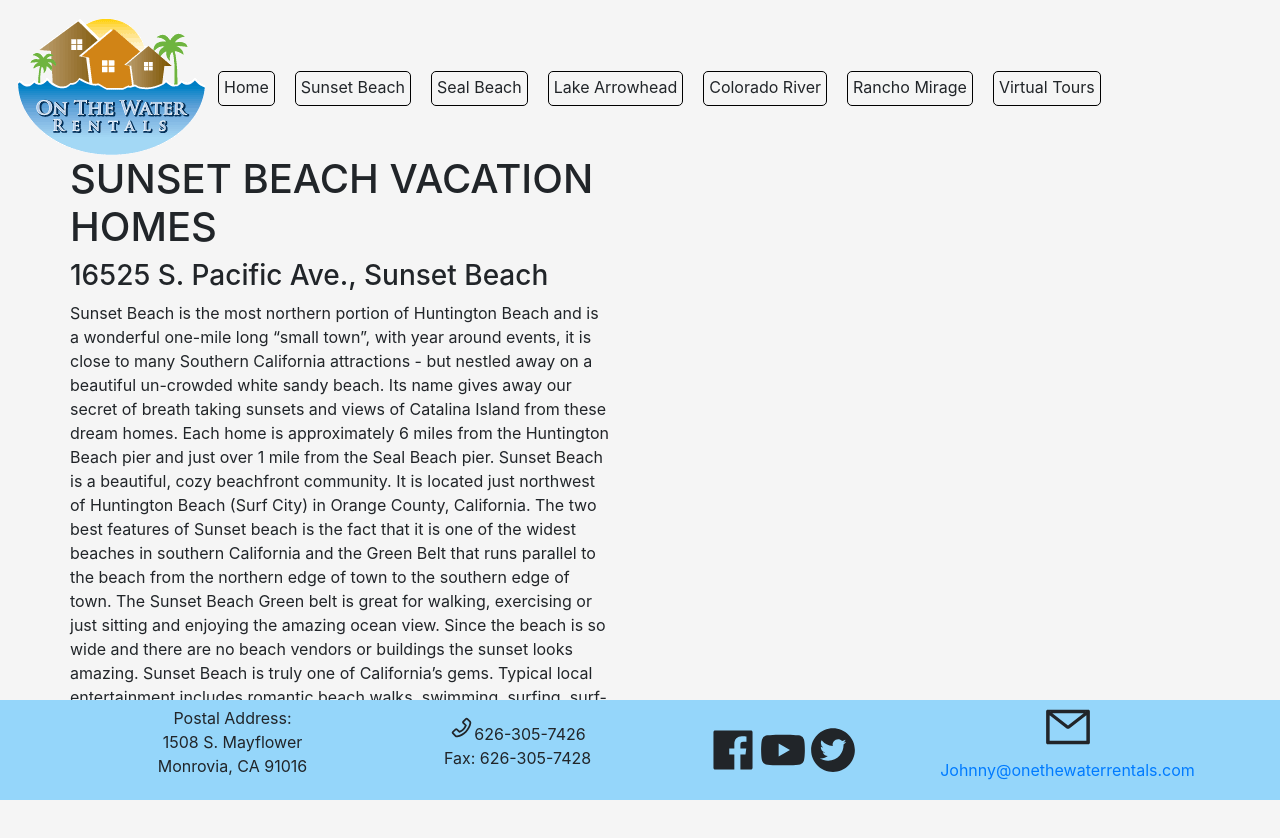
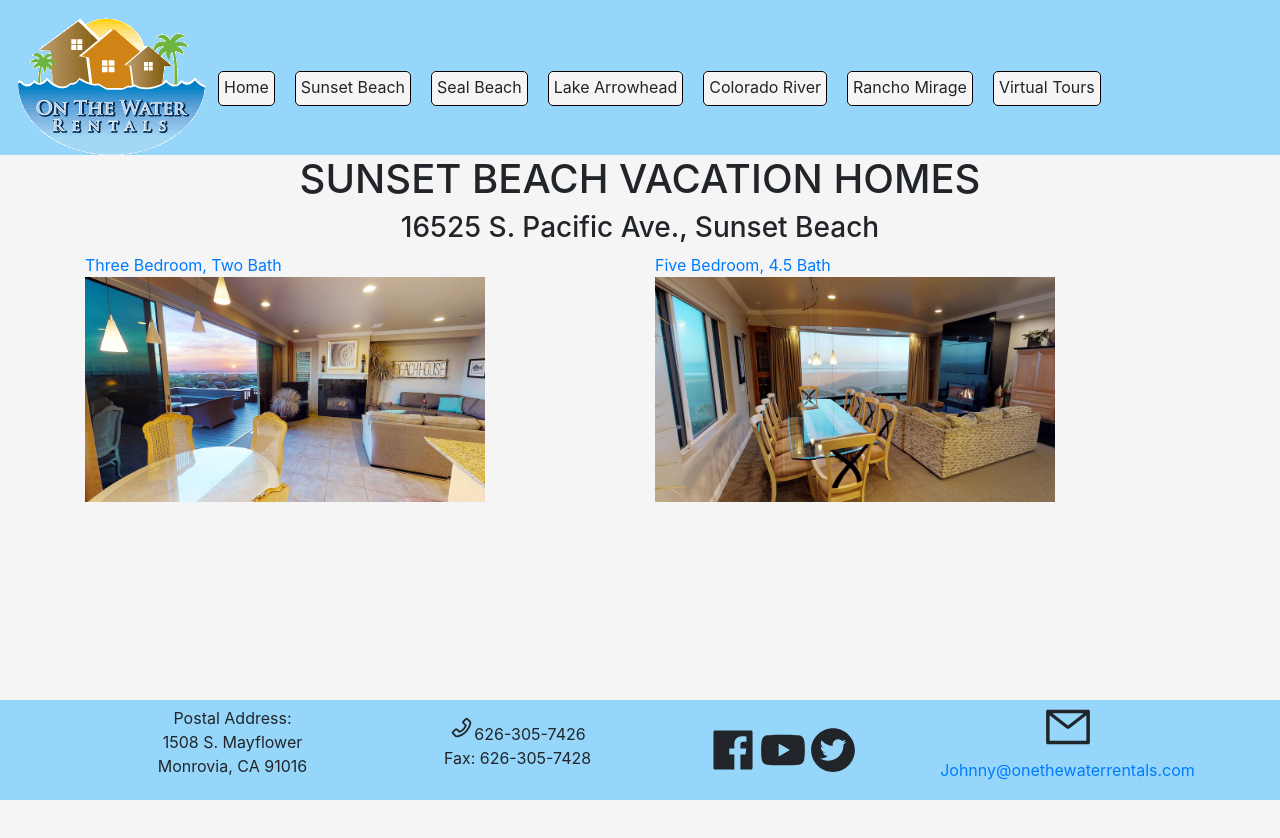
Before and after one commit to ArtimusMaximus/otwrentalsclone2, a React (Create React App) app: page /sunsetbeach in a window 1280 px wide. Shown: the top 838 px of the page. After the commit the page ends 800 px from the top, so only its background shows below. Built offline with nearby package versions, Linux system fonts and the light colour scheme.

Commit message:
modal data hook added for matterport scans, two separate pages for sunsetb properties

```diff
--- a/src/components/Navbar.js
+++ b/src/components/Navbar.js
@@ -14,11 +14,8 @@ function Navbar() {
        color: 'inherit'
     }
 
-
-
     return (
         <>
-
         <div className="row navbar">
             <div className='d-flex align-items-center justify-content-center'>
                 <span className="logo"><img src={logo} style={{margin: '3px'}} /></span>
@@ -54,7 +51,6 @@ function Navbar() {
                 </div>
             </div>
         </div>
-
         </>
     )
 }
--- a/src/components/VirtualTour.js
+++ b/src/components/VirtualTour.js
@@ -1,13 +1,40 @@
-import React, { useState } from 'react';
+import React, { useState, useEffect } from 'react';
 import { BiCameraHome } from 'react-icons/bi'
 import { ModalBody } from 'react-bootstrap';
 import Modal from 'react-bootstrap/Modal';
-import './virtualtour.css'
+import { useLocation } from 'react-router-dom';
+import './virtualtour.css';
 
 export default () => {
 
+    let location = useLocation();
     const [showModal, setShowModal] = useState(false)
     const [modalData, setModalData] = useState(null)
+    const [matterPortData, setMatterPortData] = useState(null)
+
+    const mpRanchoLink = "https://my.matterport.com/show/?m=ZEdd1jvH29x"
+
+    const sunsetBeachLink1 = "https://my.matterport.com/show/?m=xZK8fEohnrn"
+    const sunsetBeachLink2 = "https://my.matterport.com/show/?m=v7rzBd5KLPd"
+    const lakeArrowLink = 'aa'
+
+
+    useEffect(() => {
+        console.log(location.pathname)
+        // location.pathname === '/ranchomirage' ? setMatterPortData(mpRanchoLink) : null
+        setMatterPortData()
+    }, [location])
+
+    const handleClick = () => {
+        location.pathname === '/ranchomirage' ? setMatterPortData(mpRanchoLink)
+        : location.pathname === '/sunsetbeach1' ? setMatterPortData(sunsetBeachLink1)
+        : location.pathname === '/sunsetbeach2' ? setMatterPortData(sunsetBeachLink2)
+        : location.pathname === '/lakearrowhead' ? setMatterPortData(lakeArrowLink)
+        : alert('Matterport error')
+
+    }
+
+
 
     const iframeStyles = {
         allowFullScreen: true,
@@ -16,7 +43,7 @@ export default () => {
         height: '387px',
         frameBorder: 0,
     }
-    const mpRanchoLink = "https://my.matterport.com/show/?m=ZEdd1jvH29x"
+
 
     return (
         <>
@@ -24,17 +51,17 @@ export default () => {
             <h2 className='text-center'>View Virtual Tour</h2>
 
                 <div className='container col-3 bounce'>
-                <a onClick={() => {setModalData(mpRanchoLink); setShowModal(true)}}>
+                <a onClick={() => {handleClick(); setShowModal(true)}}>
 
                     <BiCameraHome size={100} />
                 </a>
                 </div>
         </div>
-        <Modal size="lg" show={showModal}  onHide={() => setShowModal(false)}>
+        <Modal size="lg" show={showModal} onHide={() => setShowModal(false)}>
             <Modal.Body>
                 {
                     <div className='d-flex justify-content-center'>
-                        <iframe src={modalData} style={iframeStyles}></iframe>
+                        <iframe src={matterPortData} style={iframeStyles}></iframe>
                     </div>
 
                     }
--- a/src/components/content/HomeContent.js
+++ b/src/components/content/HomeContent.js
@@ -1,6 +1,7 @@
 import React from 'react';
 import Sidebar from '../Sidebar';
 import './homecontent.css';
+import { Link } from 'react-router-dom'
 import coloradoriver from './images/homepageimages/coloradoriver.jpg'
 import lakearrowhead from './images/homepageimages/lakearrow.jpg'
 import ranchomirage from './images/homepageimages/ranchomirage.jpg'
@@ -10,7 +11,8 @@ import sunsetb from './images/homepageimages/sunsetb.jpg'
 
 function HomeContent() {
     const styles = {
-
+        textDecoration: 'none',
+        color: 'black'
     }
 
     return (
@@ -18,41 +20,50 @@ function HomeContent() {
 
         <div className="row">
             <div className='col-12 col-md-6 col-lg-6'>
-
                 <div className='row'>
                     <div className='col-12 col-md-12 col-lg-6 d-flex justify-content-center p-0'>
+                        <Link to="/sealbeach">
                         <figure className='figure1 m-1' style={styles}>
                             <img className='img1' src={sealbeach} style={styles} />
                             <figcaption className='figcap'>Seal Beach</figcaption>
                         </figure>
+                        </Link>
                     </div>
                     <div className='col-12 col-md-12 col-lg-6 d-flex justify-content-center p-0'>
+                        <Link to="/sunsetbeach">
                         <figure className='figure1 m-1' style={styles}>
                             <img className='img1' src={sunsetb} style={styles} />
                             <figcaption>Sunset Beach</figcaption>
                         </figure>
+                        </Link>
                     </div>
                 </div>
                 <div className='row'>
                     <div className='col-12 col-md-12 col-lg-6 d-flex justify-content-center p-0'>
+                        <Link to="/ranchomirage">
                         <figure className='figure1 m-1' style={styles}>
                             <img className='img1' src={ranchomirage} style={styles} />
                             <figcaption>Rancho Mirage</figcaption>
                         </figure>
+                        </Link>
                     </div>
                     <div className='col-12 col-md-12 col-lg-6 d-flex justify-content-center p-0'>
+                        <Link to="/coloradoriver">
                         <figure className='figure1 m-1' style={styles}>
                             <img className='img1' src={coloradoriver} style={styles} />
                             <figcaption>Colorado River</figcaption>
                         </figure>
+                        </Link>
                     </div>
                 </div>
                 <div className='row'>
                     <div className='col-12 d-flex justify-content-center'>
+                        <Link to="/lakearrowhead" style={styles}>
                         <figure className='figure1 m-1' style={styles}>
                             <img className='img1' src={lakearrowhead} style={styles} />
                             <figcaption>Lake Arrowhead</figcaption>
                         </figure>
+                        </Link>
                     </div>
                 </div>
             </div>
--- a/src/components/content/SunsetBeach.js
+++ b/src/components/content/SunsetBeach.js
@@ -1,25 +1,44 @@
 import React from 'react';
 import Sidebar from '../Sidebar';
+import img2 from './images/sunsetbeachimages/2.webp';
+import imgtwo from './images/sunset2ndrental/2.webp';
+import { Link } from 'react-router-dom';
 
 
 function SunsetBeach() {
+
+    const styles = {
+        height: '225px'
+    }
+
     return (
         <>
-        <div className="row">
-
-        <div className="container col-6 float-left row">
+        <div className='row justify-content-center d-flex'>
                 <h1>
                     SUNSET BEACH VACATION HOMES
-
                 </h1>
+        </div>
+        <div className='row justify-content-center d-flex'>
                 <h3>
                     16525 S. Pacific Ave., Sunset Beach
                 </h3>
-            <p>
-                Sunset Beach is the most northern portion of Huntington Beach and is a wonderful one-mile long   “small town”, with year around events, it is close to many Southern California attractions - but nestled away on a beautiful un-crowded white sandy beach. Its name gives away our secret of breath taking sunsets and views of Catalina Island from these dream homes.  Each home is approximately 6 miles from the Huntington Beach pier and just over 1 mile from the Seal Beach pier.
-
-                Sunset Beach is a beautiful, cozy beachfront community.  It is located just northwest of Huntington Beach (Surf City) in Orange County, California. The two best features of Sunset beach is the fact that it is one of the widest beaches in southern California and the Green Belt that runs parallel to the beach from the northern edge of town to the southern edge of town.  The Sunset Beach Green belt is great for walking, exercising or just sitting and enjoying the amazing ocean view.   Since the beach is so wide and there are no beach vendors or buildings the sunset looks amazing.  Sunset Beach is truly one of California’s gems. Typical local entertainment includes romantic beach walks, swimming, surfing, surf-fishing, bicycle riding, sunbathing, reading, relaxing, great restaurants, and just about any other fun activity that one can dream up.
-            </p>
+        </div>
+        <div className="row">
+            <div className="col-12 col-md-6 col-lg-6 justify-content-center">
+            <Link to="/sunsetbeach1">
+                <figure className='m-0 p-0'>
+                    <figcaption>Three Bedroom, Two Bath</figcaption>
+                <img src={img2} style={styles} />
+                </figure>
+            </Link>
+            </div>
+            <div className='col-12 col-md-6 col-lg-6 justify content-center'>
+            <Link to="/sunsetbeach2">
+                <figure className='m-0 p-0'>
+                    <figcaption>Five Bedroom, 4.5 Bath</figcaption>
+                <img src={imgtwo} style={styles} />
+                </figure>
+            </Link>
             </div>
         </div>
         </>
--- a/src/components/navbar.css
+++ b/src/components/navbar.css
@@ -1,18 +1,14 @@
 .navbar {
     height: 155px;
-    /* background-color: #95d6fa; */
+    background-color: #95d6fa;
     margin: 0px;
     padding: 15px;
 
 }
-
 .ulist {
     list-style-type: none;
     margin-right:55px;
 }
-
-
-
 .around {
     background-color: whitesmoke;
     border-radius: 5px;
@@ -24,7 +20,6 @@
     border: solid 1px;
     border-color: black;
 }
-
 .around:hover {
     background-color: transparent;
     text-decoration: none;
--- a/src/index.js
+++ b/src/index.js
@@ -2,7 +2,7 @@ import React from 'react';
 import ReactDOM from 'react-dom/client';
 import './index.css';
 import App from './App';
-import { BrowserRouter, Routes, Route } from 'react-router-dom';
+import { BrowserRouter, Routes, Route, useParams } from 'react-router-dom';
 import SunsetBeach from './components/content/SunsetBeach';
 import SealBeach from './components/content/SealBeach';
 import HomeContent from './components/content/HomeContent';
@@ -12,6 +12,7 @@ import RanchoMirage from './components/content/RanchoMirage';
 import LakeArrowHead from './components/content/LakeArrowhead';
 import LakeArrowImages from './components/content/LakeArrowImages';
 import ContactInfo from './components/content/ContactInfo';
+
 
 
 
```
Lines whose indentation alone changed are shown as unchanged.
